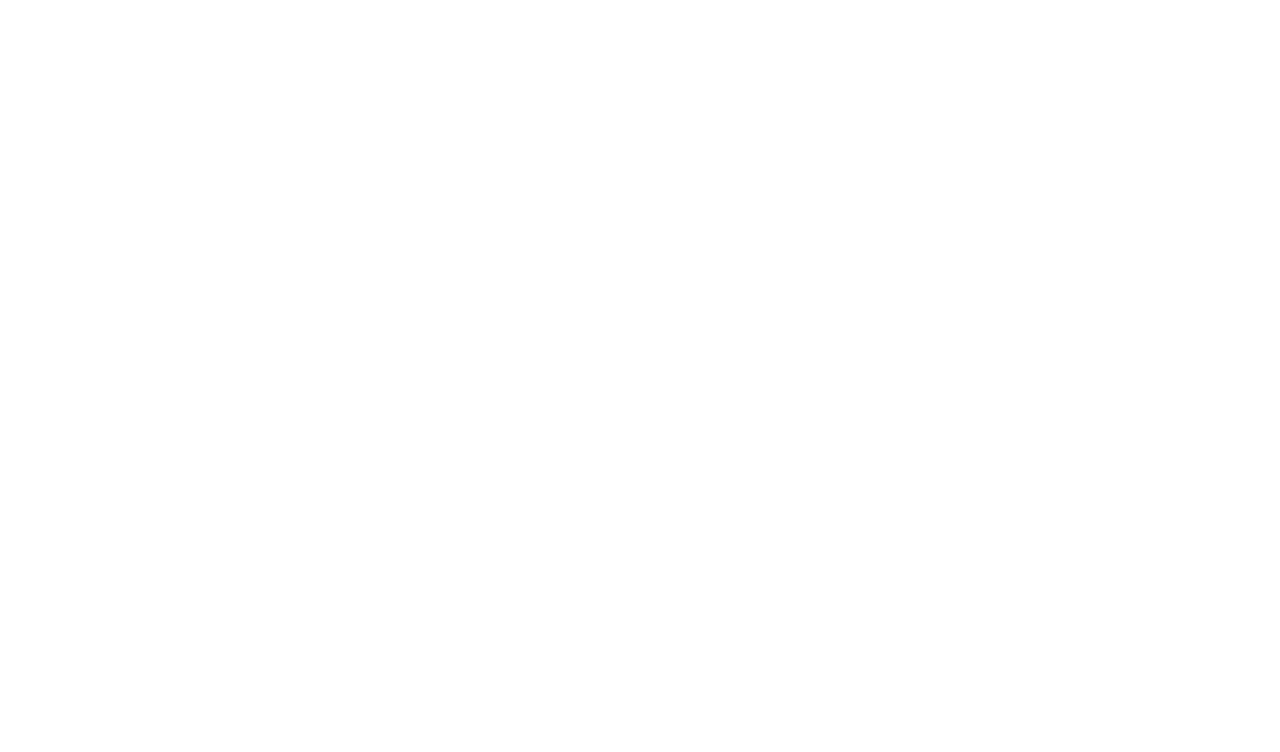
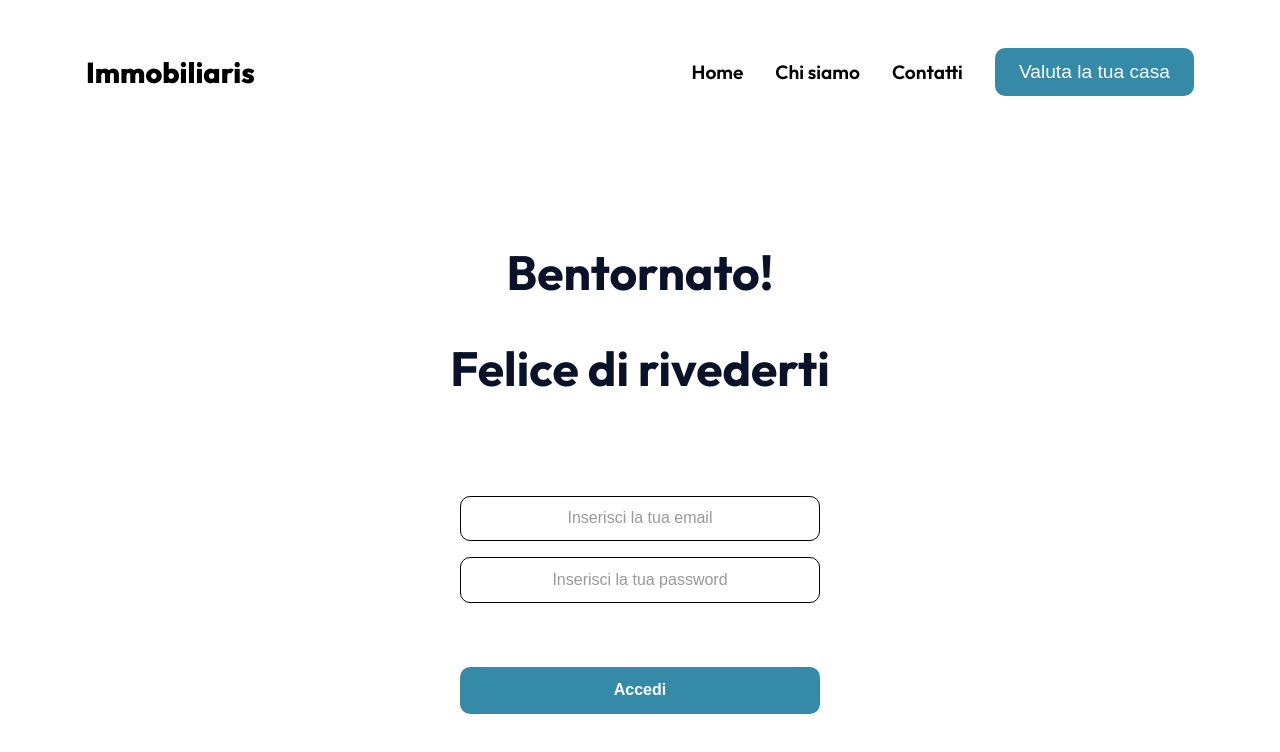
Before and after one commit to Chenxiaolong04/LaboratorioIntegrato, a React (Vite) app: page /login in a window 1280 px wide. Before the commit this address had no page. Shown: the top 752 px of the page. Built offline with nearby package versions, Linux system fonts and the light colour scheme.

Commit message:
feat: aggiunta pagina Login pubblica e relativo stile SCSS

```diff
--- a/src/App.tsx
+++ b/src/App.tsx
@@ -4,6 +4,7 @@
 import AboutUs from "./pages/public/AboutUs";
 import Contact from "./pages/public/Contact";
 import MultiStepForm from "./pages/public/MultiStepForm";
+import Login from "./pages/public/Login";
 
 function App() {
   return (
@@ -13,6 +14,7 @@
         <Route path="/form" element={<MultiStepForm />} />
         <Route path="/about" element={<AboutUs />} />
         <Route path="/contact" element={<Contact />} />
+        <Route path="/login" element={<Login />} />
       </Routes>
     </>
   );
--- /dev/null
+++ b/src/assets/styles/_login.scss
@@ -0,0 +1,124 @@
+@use "sass:color";
+@use './variables' as var;
+
+.login-page {
+    min-height: 75vh;
+    display: flex;
+    flex-direction: column;
+    align-items: center;
+    justify-content: center;
+    background-color: #fff;
+    padding: 2rem 1rem;
+
+    header {
+        text-align: center;
+        margin-bottom: 2rem;
+
+        h1 {
+            font-size: var.$fs-mb-title;
+            color: var.$palette-blu;
+            line-height: 2;
+
+            @media (min-width: 768px) {
+                font-size: var.$fs-dk-title;
+            }
+        }
+
+        h2 {
+            font-size: 1.3rem;
+            color: color.scale(var.$palette-blu, $lightness: -10%);
+            margin-top: 0.3rem;
+            font-weight: 500;
+
+            @media (min-width: 768px) {
+                font-size: 1.6rem;
+            }
+        }
+
+        p {
+            font-size: 1rem;
+            color: color.scale(var.$palette-blu, $lightness: -20%);
+            margin-top: 0.3rem;
+        }
+    }
+
+    .login-form {
+        display: flex;
+        flex-direction: column;
+        gap: 1rem;
+        width: 100%;
+        max-width: 360px;
+
+        .input-button {
+            display: flex;
+            align-items: center;
+            background-color: #FFFFFF;
+            border: 1px solid black;
+            border-radius: 10px;
+            padding: 0.8rem 1rem;
+            transition: all 0.2s ease;
+            cursor: text;
+
+            input {
+                flex: 1;
+                background: transparent;
+                border: none;
+                outline: none;
+                font-size: 1rem;
+                color: var.$palette-blu;
+                text-align: center;
+
+                &::placeholder {
+                    color: #999;
+                }
+            }
+
+            &:hover,
+            &:focus-within {
+                background-color: #EEE5E9;
+                border-color: black;
+            }
+        }
+
+        .login-submit {
+            background-color: var.$palette-lightblu;
+            color: #fff;
+            font-size: 1rem;
+            font-weight: 600;
+            margin-top: 3rem;
+            border: none;
+            border-radius: 10px;
+            padding: 0.9rem 1rem;
+            cursor: pointer;
+            transition: background-color 0.2s ease;
+
+            &:hover {
+                background-color: color.scale(var.$palette-lightblu, $lightness: -10%);
+            }
+
+            &:active {
+                background-color: color.scale(var.$palette-lightblu, $lightness: -15%);
+            }
+        }
+    }
+
+    .login-footer {
+        margin-top: 1.5rem;
+        text-align: center;
+
+        p {
+            font-size: 0.9rem;
+            color: var.$palette-blu;
+
+            a {
+                color: var.$palette-lightblu;
+                font-weight: 500;
+                transition: color 0.2s ease;
+
+                &:hover {
+                    color: color.scale(var.$palette-lightblu, $lightness: -10%);
+                }
+            }
+        }
+    }
+}
--- a/src/assets/styles/main.scss
+++ b/src/assets/styles/main.scss
@@ -21,6 +21,9 @@
 @use './stepForm';
 @use './stepSuccess';
 @use './stepContacts';
+
+// Login
+@use './login';
 
 
 // Global resets
--- a/src/layouts/PublicLayout.tsx
+++ b/src/layouts/PublicLayout.tsx
@@ -1,13 +1,16 @@
+import { useLocation } from "react-router-dom";
 import Navbar from "../components/Navbar";
 import Footer from "../components/Footer";
 
+export default function PublicLayout({ children }: { children: React.ReactNode }) {
+  const location = useLocation();
+  const hideFooter = location.pathname === "/login"; // controlla la route
 
-export default function PublicLayout({children}: {children: React.ReactNode}) {
   return (
     <>
       <Navbar />
       {children}
-      <Footer />
+      {!hideFooter && <Footer />} {/* mostra solo se non è la login */}
     </>
   );
 }
--- /dev/null
+++ b/src/pages/public/Login.tsx
@@ -0,0 +1,53 @@
+import { useState } from "react";
+import PublicLayout from "../../layouts/PublicLayout";
+import "../../assets/styles/_login.scss";
+
+export default function Login() {
+    const [email, setEmail] = useState("");
+    const [password, setPassword] = useState("");
+
+    const handleSubmit = (e: React.FormEvent<HTMLFormElement>) => {
+        e.preventDefault();
+        console.log("Email:", email);
+        console.log("Password:", password);
+        // TODO: aggiungi qui logica di autenticazione o redirect
+    };
+
+    return (
+        <PublicLayout>
+            <section className="login-page">
+                <header>
+                    <h1>
+                        Bentornato! <br /> Felice di rivederti
+                    </h1>
+                </header>
+
+                <form className="login-form" onSubmit={handleSubmit}>
+                    <div className="input-button">
+                        <input
+                            type="email"
+                            placeholder="Inserisci la tua email"
+                            value={email}
+                            onChange={(e) => setEmail(e.target.value)}
+                            required
+                        />
+                    </div>
+
+                    <div className="input-button">
+                        <input
+                            type="password"
+                            placeholder="Inserisci la tua password"
+                            value={password}
+                            onChange={(e) => setPassword(e.target.value)}
+                            required
+                        />
+                    </div>
+
+                    <button type="submit" className="login-submit">
+                        Accedi
+                    </button>
+                </form>
+            </section>
+        </PublicLayout>
+    );
+}
```
Also changed, not shown: src/pages/private/Login.tsx (deleted), 1 other file (tests, documents, lock files or other folders).
